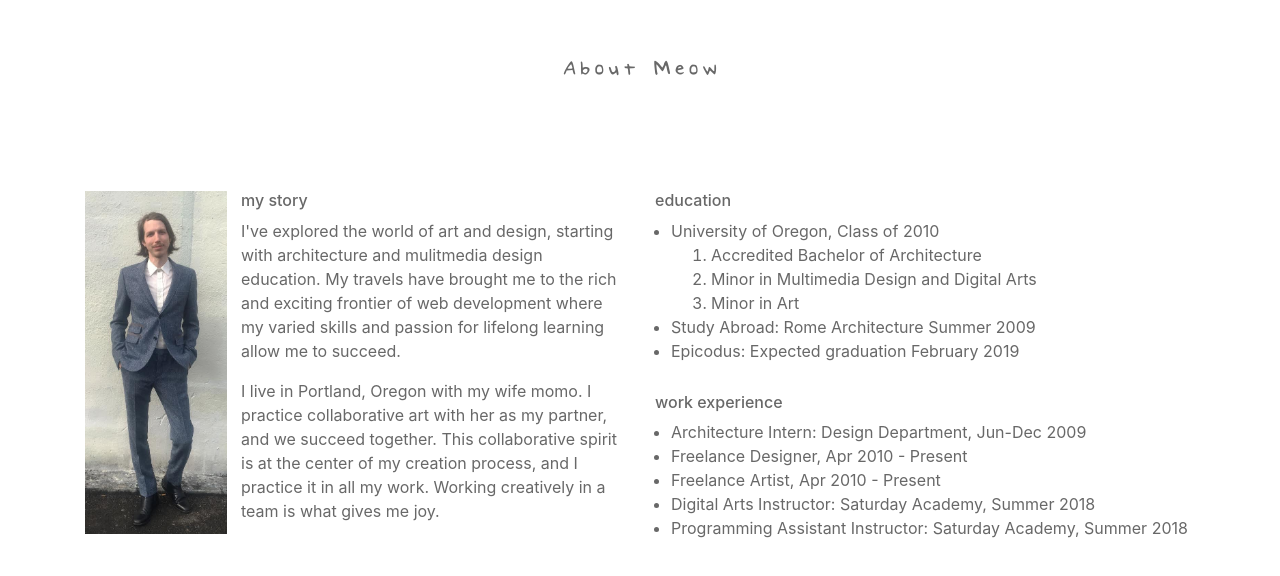
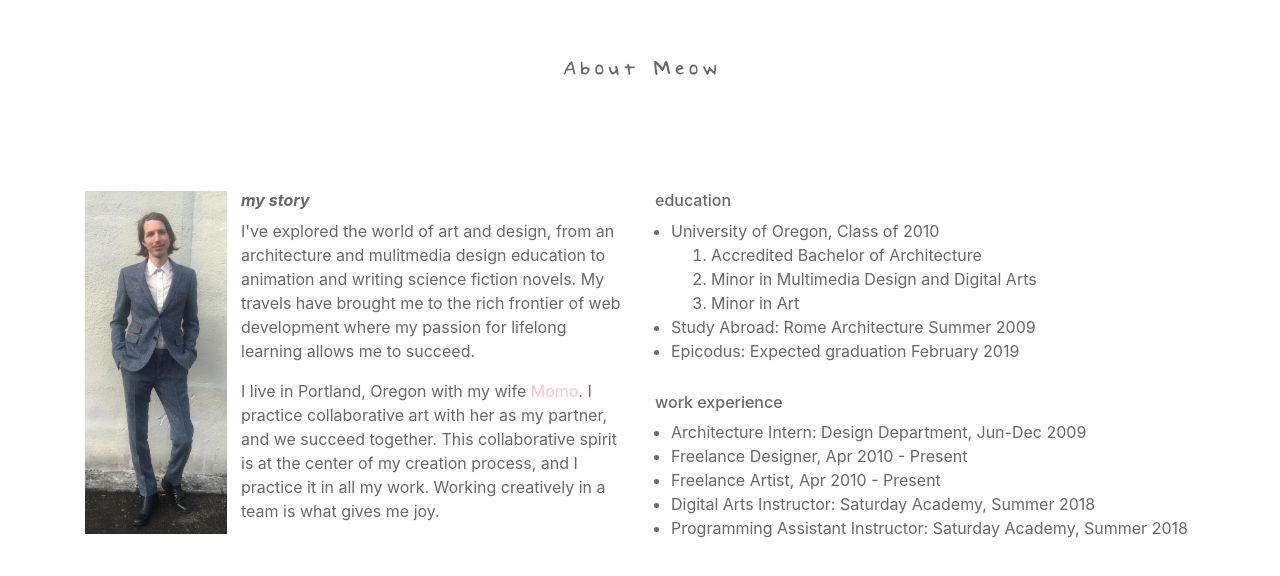
Before and after one commit to MichaelMeow/portfolio, a plain HTML site: page index.html in a window 1280 px wide. Shown: the part 2522-3098 px from the top of the page. Drawn offline with nearby package versions, Linux system fonts and the light colour scheme; files whose address does not match are found by name.

Commit message:
make sure all assignment objectives are met, and refine my story section

```diff
--- a/css/styles.css
+++ b/css/styles.css
@@ -87,6 +87,10 @@ ul {
 
 }
 
+#momo{
+  color: pink;
+}
+
 .row:last-of-type{
   margin-bottom: 120px;
 }
--- a/index.html
+++ b/index.html
@@ -46,9 +46,9 @@
       <div class="row">
         <div class="col-md-6">
           <img id="me" src="img/me.jpg" alt="a picture of michael meow">
-          <h3>my story</h3>
-          <p>I've explored the world of art and design, starting with architecture and mulitmedia design education.  My travels have brought me to the rich and exciting frontier of web development where my varied skills and passion for lifelong learning allow me to succeed.</p>
-          <p>I live in Portland, Oregon with my wife momo.  I practice collaborative art with her as my partner, and we succeed together.  This collaborative spirit is at the center of my creation process, and I practice it in all my work.  Working creatively in a team is what gives me joy.</p>
+          <h3><em><strong>my story</strong></em></h3>
+          <p>I've explored the world of art and design, from an architecture and mulitmedia design education to animation and writing science fiction novels.  My travels have brought me to the rich frontier of web development where my passion for lifelong learning allows me to succeed.</p>
+          <p>I live in Portland, Oregon with my wife <a id="momo" href="https://www.instagram.com/slippypeach/">Momo</a>.  I practice collaborative art with her as my partner, and we succeed together.  This collaborative spirit is at the center of my creation process, and I practice it in all my work.  Working creatively in a team is what gives me joy.</p>
         </div>
         <div class="col-md-6">
           <h3>education</h3>
```
